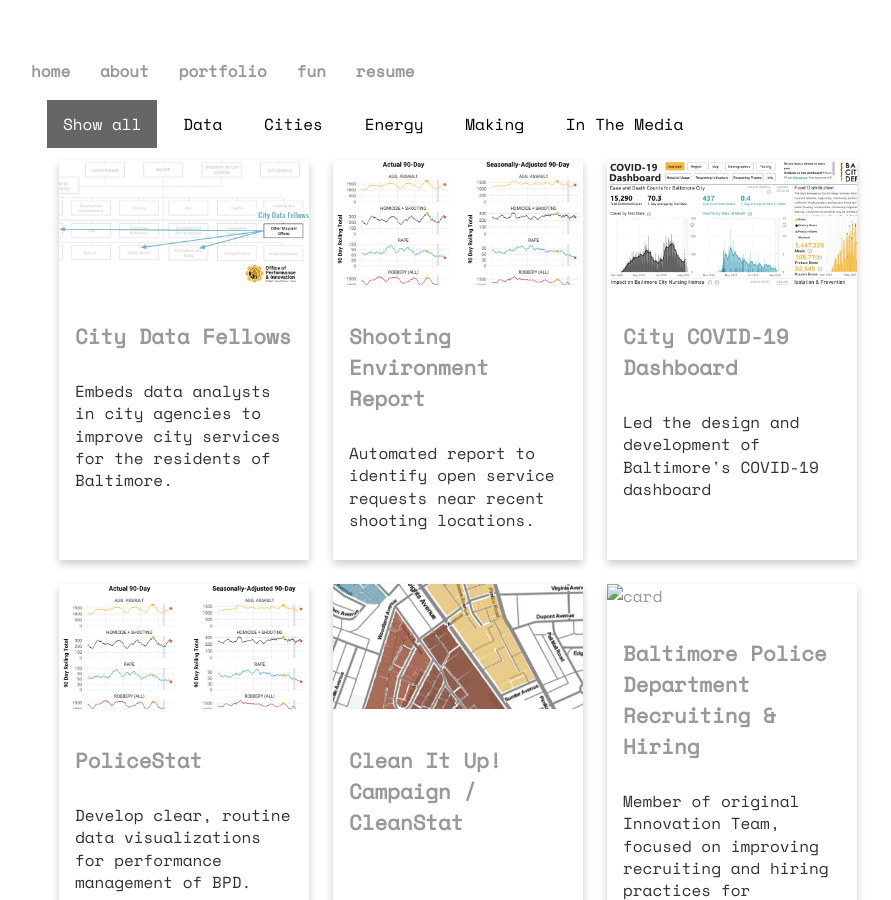
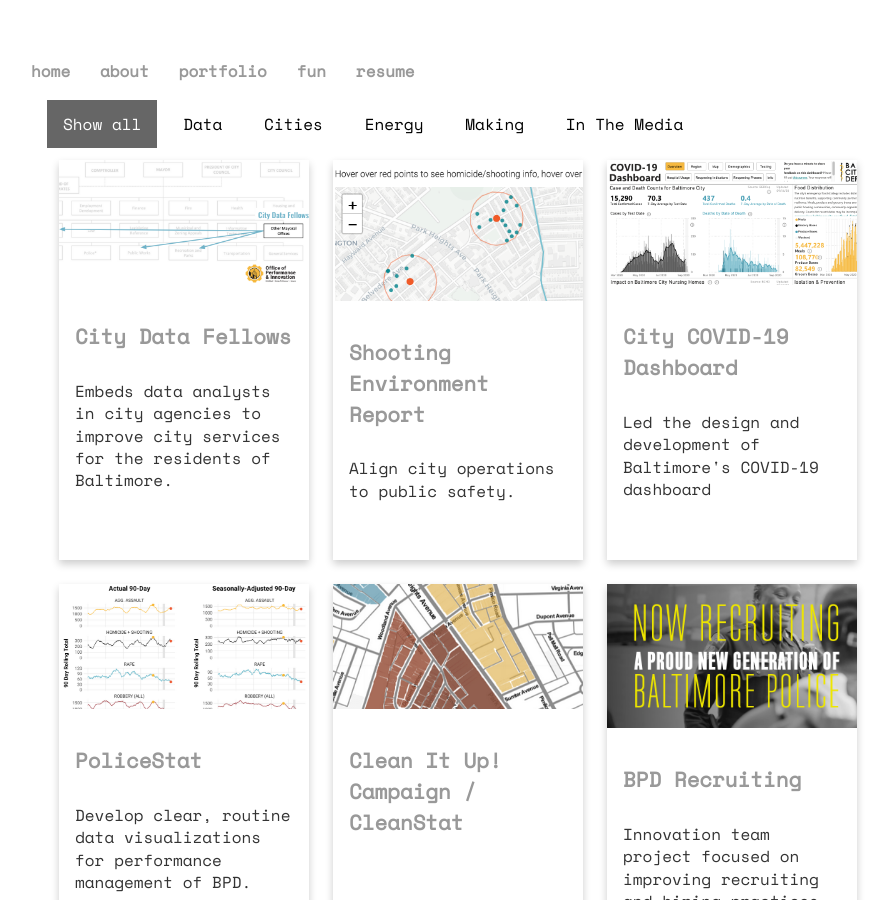
Before and after one commit to jtelszasz/jtelszasz.github.io, a Jekyll site: the page built from portfolio.md, in a window 1280 px wide and 900 px high. Shown: the whole window, without its empty margins (161-1052 px from the left). Built offline with Jekyll 4.4.1, drawn with Linux system fonts in a browser that asks for light colours; some of the changed text lies outside the part shown.

Commit message:
adding some more images

```diff
--- a/portfolio.md
+++ b/portfolio.md
@@ -8,7 +8,7 @@
 
 {% include project_card.html category="data" image="/assets/images/city_data_fellows.png" link = "https://www.baltopi.com/data-fellows" title="City Data Fellows" description = "Embeds data analysts in city agencies to improve city services for the residents of Baltimore." %}
 
-{% include project_card.html category="data" image="/assets/images/policestat.png" link="https://github.com/city-of-baltimore/shooting_environment_report" title = "Shooting Environment Report" description="Automated report to identify open service requests near recent shooting locations." %}
+{% include project_card.html category="data" image="/assets/images/shoot_env_report.png" link="https://github.com/city-of-baltimore/shooting_environment_report" title = "Shooting Environment Report" description="Align city operations to public safety." %}
 
 {% include project_card.html category="data cities" image="/assets/images/city_covid19_dashboard.png" title = "City COVID-19 Dashboard" description = "Led the design and development of Baltimore's COVID-19 dashboard" link = "https://coronavirus.baltimorecity.gov" %}
 
@@ -16,7 +16,7 @@
 
 {% include project_card.html category="data" image="/assets/images/cleanstat.png" link = "https://www.baltopi.com/cleanstat" title = "Clean It Up! Campaign / CleanStat"  description = "" %}
 
-{% include project_card.html category="data" image="" link = "https://www.baltopi.com/innovation-bpd-project" title = "Baltimore Police Department Recruiting & Hiring" description = "Member of original Innovation Team, focused on improving recruiting and hiring practices for Baltimore Police Department" %}
+{% include project_card.html category="cities" image="/assets/images/bpd_recruit.png" link = "https://www.baltopi.com/innovation-bpd-project" title = "BPD Recruiting" description = "Innovation team project focused on improving recruiting and hiring practices for Baltimore Police Department" %}
 
 {% include project_card.html image="/assets/images/ggiteam.png" link = "https://github.com/city-of-baltimore/ggiteam" title = "ggiteam R Package" description = "R package for styling data visualizations in ggplot2" %}
 
@@ -37,9 +37,9 @@
 
 {% include project_card.html category="energy" link="https://www.energy.gov/eere/buildings/appliance-and-equipment-standards-program" title = "Appliance Standards"  description = "U.S. Department of Energy Federal Efficiency Regulations." %}
 
-{% include project_card.html category="data energy" link="https://www.iepec.org/wp-content/uploads/2018/04/2017paper_elszasz_dyke-redmond_spencer_ward_zafar_seiden_decker_newton.pdf" title = "NILM Paper"  description = "Evaluation of non-invasive load monitoring for residential buildings." %}
+{% include project_card.html category="data energy" image="/assets/images/nilm.png" link="https://www.iepec.org/wp-content/uploads/2018/04/2017paper_elszasz_dyke-redmond_spencer_ward_zafar_seiden_decker_newton.pdf" title = "NILM Paper"  description = "Evaluation of non-invasive load monitoring for residential buildings." %}
 
-{% include project_card.html category="data energy" link="https://www.iepec.org/wp-content/uploads/2017/08/elszasz_presentation.pdf" title = "NILM Presentation"  description = "Evaluation of non-invasive load monitoring for residential buildings." %}
+{% include project_card.html category="data energy" image="/assets/images/nilm_pres.png" link="https://www.iepec.org/wp-content/uploads/2017/08/elszasz_presentation.pdf" title = "NILM Presentation"  description = "Evaluation of non-invasive load monitoring for residential buildings." %}
 
 {% include project_card.html category="data energy" link="" title ="Bayesian Lighting Analysis"  description = "Implemented Bayesian model to understand uncertainty of lighting measurements." %}
 
```
Also changed, not shown: assets/images/bpd_recruit.png (added), assets/images/nilm.png (added), assets/images/nilm_pres.png (added), assets/images/shoot_env_report.png (added).
